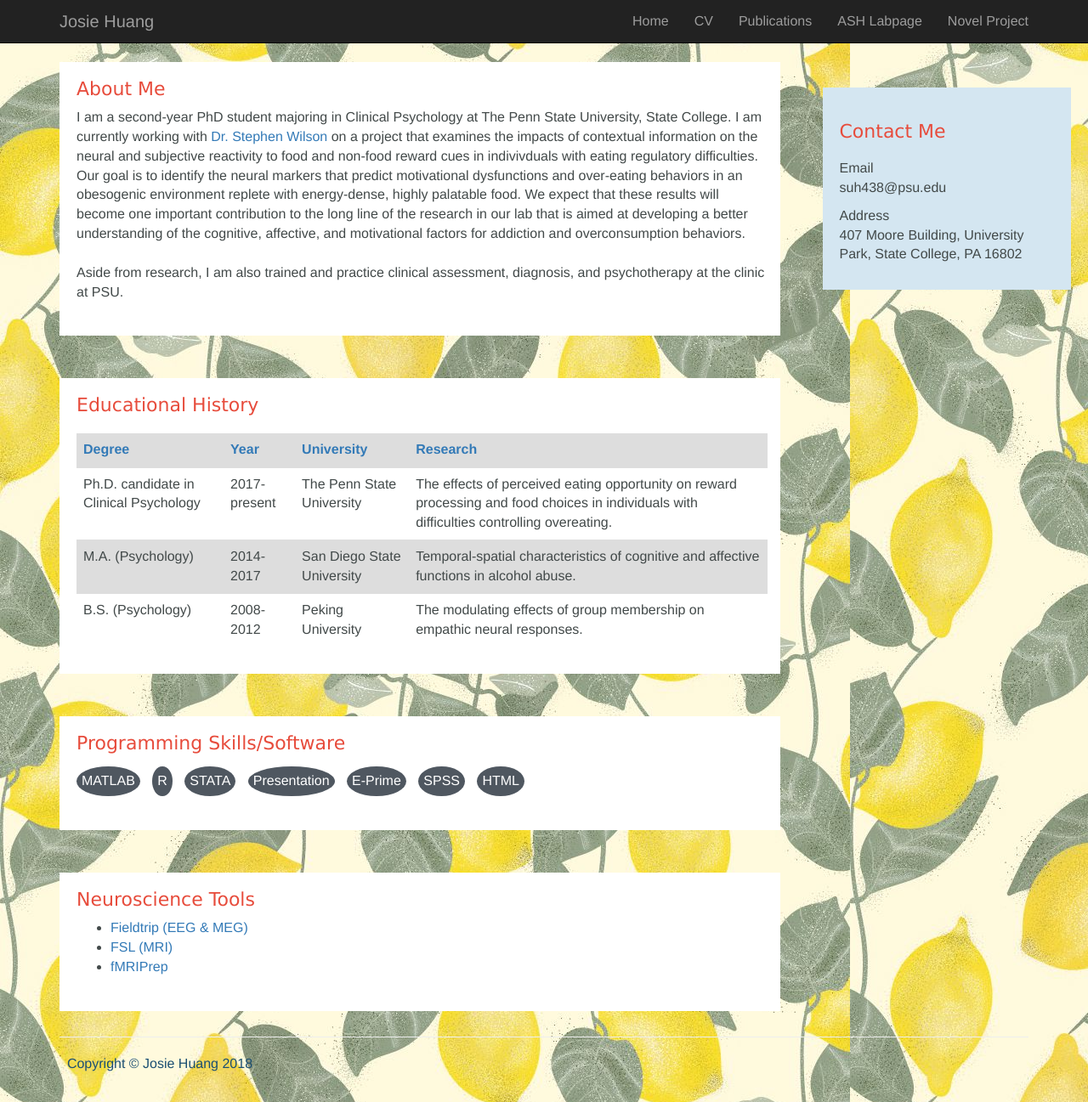
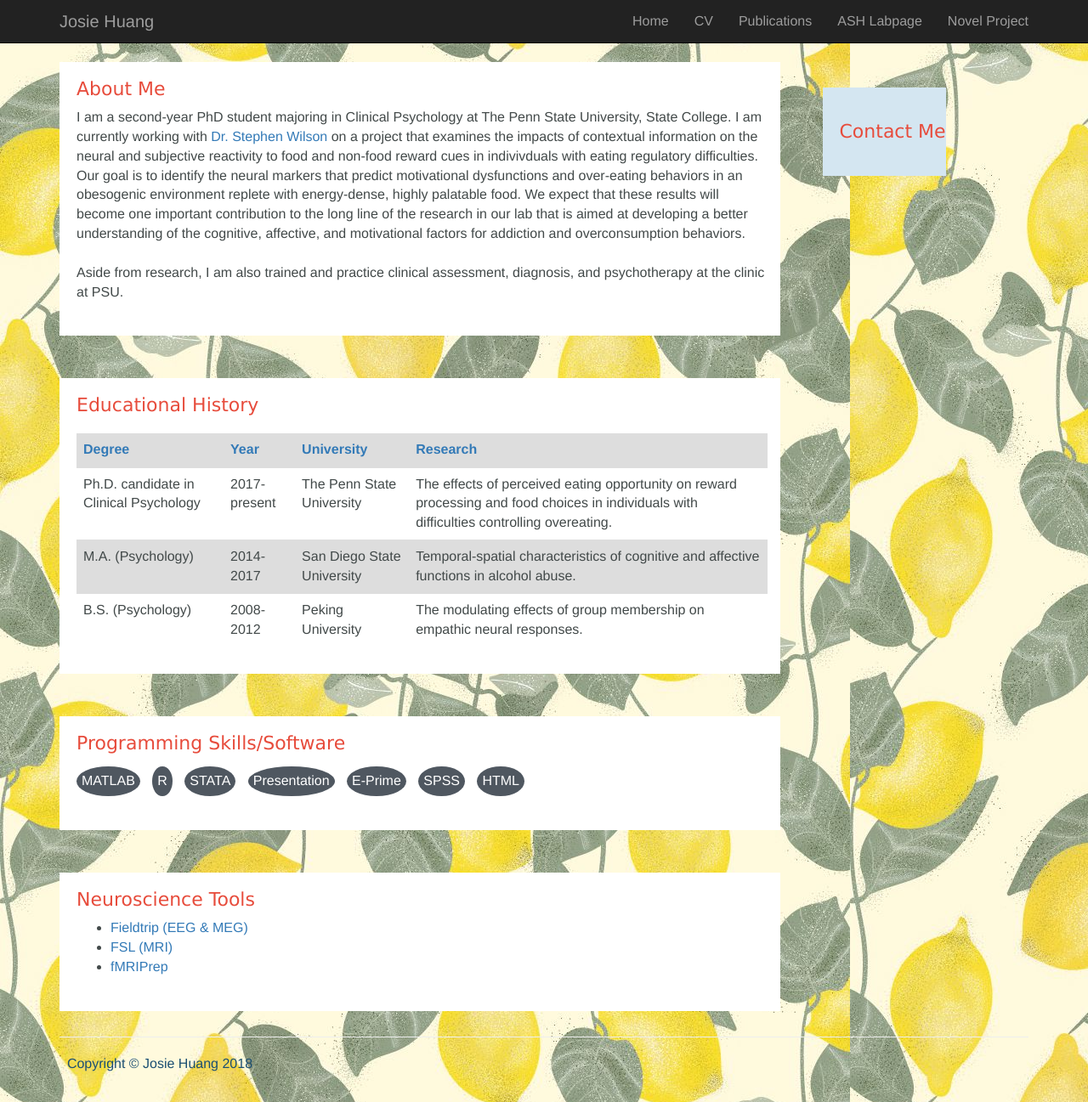
Before and after one commit to josie-shuang/josie-shuang.github.io, a Jekyll site: the page built from index.html, in a window 1280 px wide and 1297 px high. Shown: the whole window at 85% size. Built offline with Jekyll 4.4.1, drawn with Linux system fonts in a browser that asks for light colours.

Commit message:
Update _config.yml

```diff
--- a/_config.yml
+++ b/_config.yml
@@ -56,12 +56,6 @@ positions:
   university: Peking University
   research: The modulating effects of group membership on empathic neural responses.
 
-#Contact info
-contact:
-- title: Email <br/> suh438@psu.edu
-  url: mailto:suh438@psu.edu
-- title: Address <br/>407 Moore Building, University Park, State College, PA 16802
-
 
 #Program Skills
 programskills:
```
